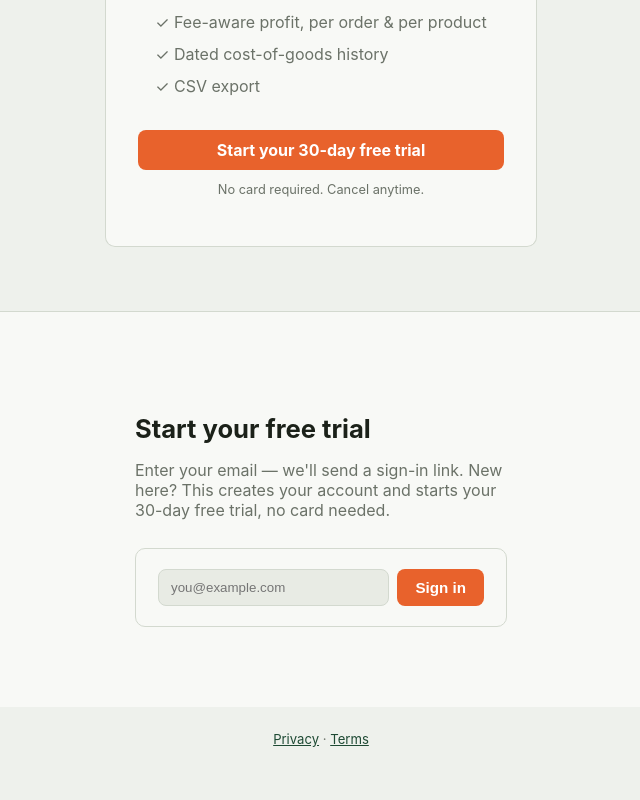
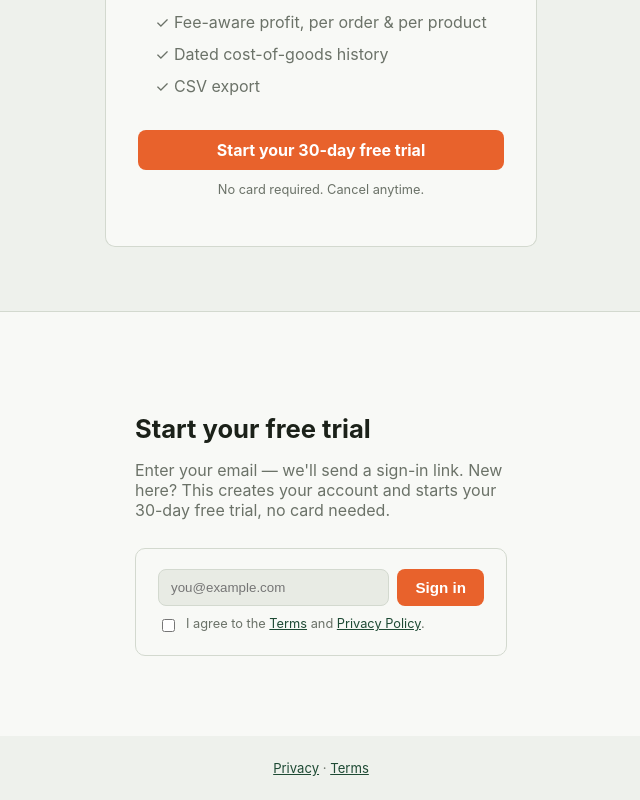
Before and after one commit to soleczniki/marginsnap, a Next.js app: page / in a window 1280 px wide. Shown: the part 1914-2714 px from the top of the page, without its empty margins (319-959 px from the left). Before the commit the page ends 2685 px from the top, so only its background shows below. Built offline with nearby package versions, Linux system fonts and the light colour scheme; no server answers.

Commit message:
Add reconnect-shop link, ToS checkbox, and finish landing page polish

```diff
--- a/src/components/SignInForm.tsx
+++ b/src/components/SignInForm.tsx
@@ -83,7 +83,8 @@ export function SignInForm({
           )}
         </div>
       ) : (
-        <form onSubmit={handleSubmit} className="card" style={{ display: "flex", gap: 8 }}>
+        <form onSubmit={handleSubmit} className="card" style={{ display: "flex", flexDirection: "column", gap: 10 }}>
+          <div style={{ display: "flex", gap: 8 }}>
             <input
               type="email"
               required
@@ -102,6 +103,27 @@ export function SignInForm({
             <button type="submit" className="button-accent">
               Sign in
             </button>
+          </div>
+          {/* Required (2026-09-17, Bogdan's request) — same form serves both
+             signup and sign-in (there's no way to tell which before the
+             email is submitted), so this shows every time rather than only
+             on a first-ever signup. A plain HTML `required` checkbox is
+             enough: the browser blocks submission natively until it's
+             checked, no extra state needed here. */}
+          <label
+            style={{
+              display: "flex",
+              alignItems: "flex-start",
+              gap: 8,
+              fontSize: "0.8rem",
+              color: "var(--muted)",
+            }}
+          >
+            <input type="checkbox" required style={{ marginTop: 3 }} />
+            <span>
+              I agree to the <a href="/terms">Terms</a> and <a href="/privacy">Privacy Policy</a>.
+            </span>
+          </label>
         </form>
       )}
 
```
Also changed, not shown: src/app/dashboard/settings/page.tsx (+10 -0 lines), src/components/ReconnectShopLink.tsx (added, +26 -0 lines), 1 other file (tests, documents, lock files or other folders). Lines whose indentation alone changed are shown as unchanged.
